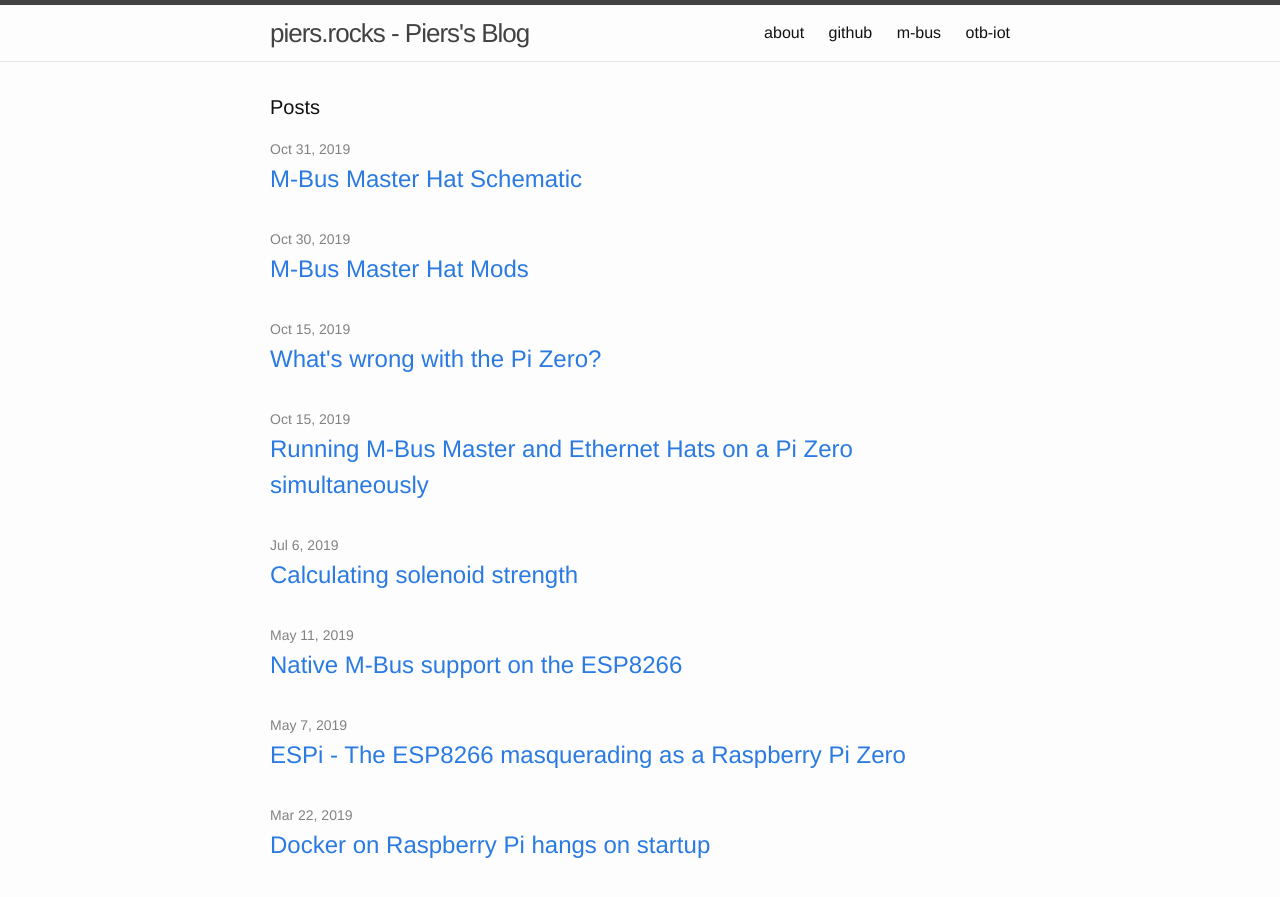
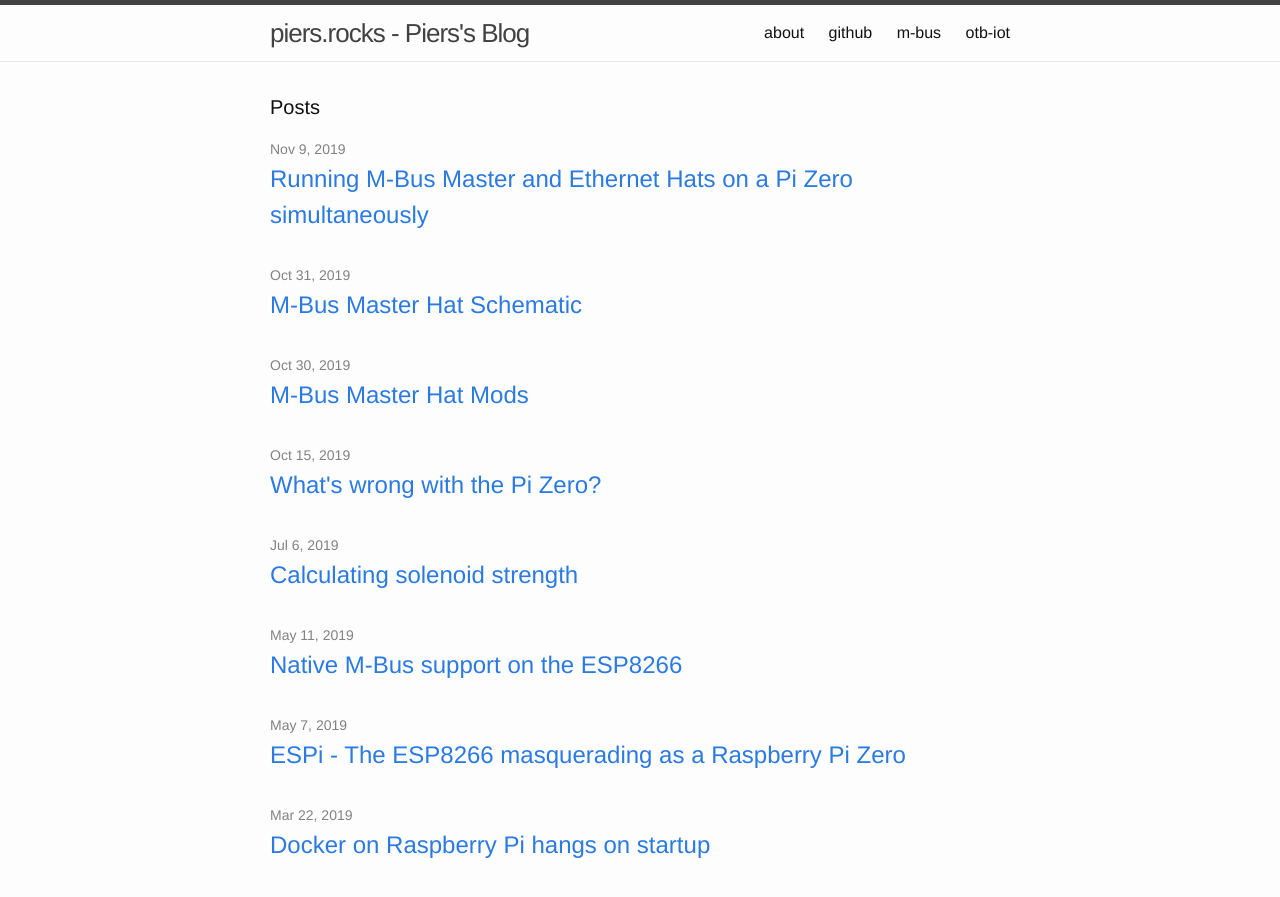
Before and after one commit to piersfinlayson/piersfinlayson.github.io, a Jekyll site: the page built from index.html, in a window 1280 px wide and 900 px high. Shown: the top 897 px of the window. Built offline with Jekyll 4.4.1, drawn with Linux system fonts in a browser that asks for light colours.

Commit message:
right date

```diff
--- a/_posts/2019-11-09-pi-zero-mbus-and-ethernet.markdown
+++ b/_posts/2019-11-09-pi-zero-mbus-and-ethernet.markdown
@@ -1,7 +1,7 @@
 ---
 layout: post
 title:  "Running M-Bus Master and Ethernet Hats on a Pi Zero simultaneously"
-date:   2019-10-15 8:52 +0000
+date:   2019-11-09 8:52 +0000
 tags:   pi zero mbus m-bus power energy ethernet hat
 ---
 
```
